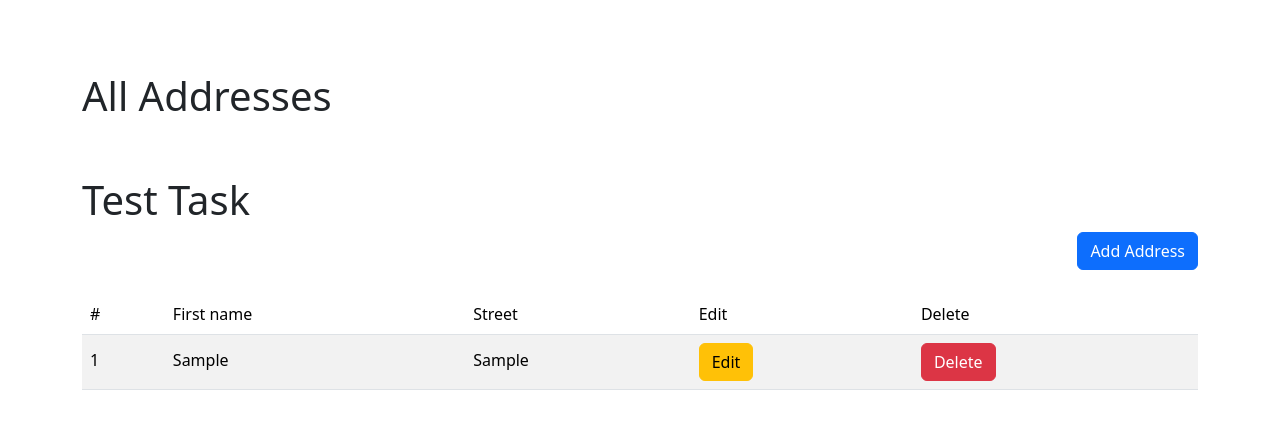
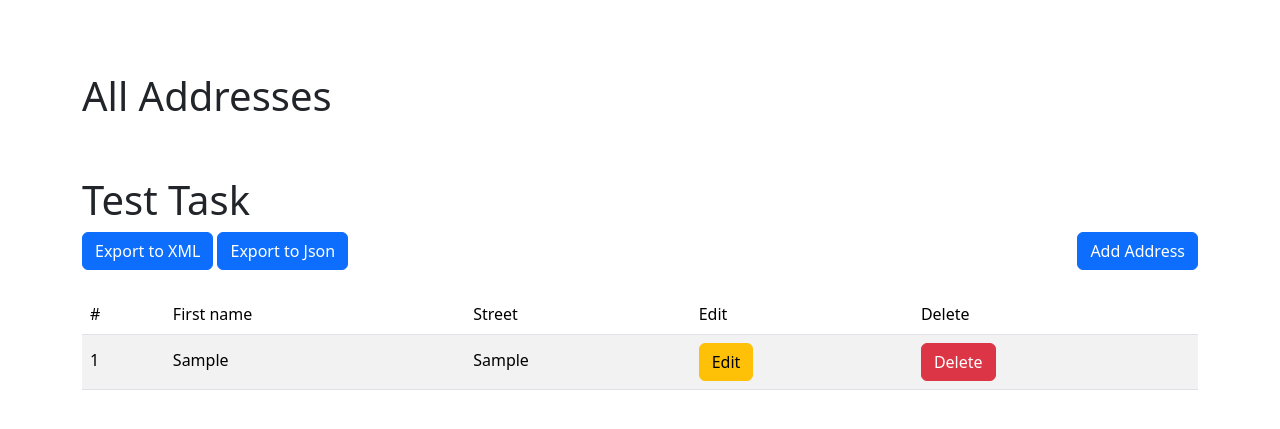
Before and after one commit to parthmp/address-book, a PHP site: page / in a window 1280 px wide. Shown: the top 429 px of the page. Run offline with PHP 8.4, Linux system fonts and the light colour scheme; tables that the repository leaves empty or names only in its code hold one stand-in row (values such as "Sample post").

Commit message:
export to json and xml functionalities

```diff
--- a/controllers/main.php
+++ b/controllers/main.php
@@ -147,4 +147,67 @@
 
         }
 
+        public function export_xml(){
+
+            $op = new DBOperations();
+
+            $results = $op->fetchAddresses();
+
+            $xml = new \DOMDocument('1.0', 'UTF-8');
+            $xml->formatOutput = true;
+
+
+            $root = $xml->createElement('data');
+            $root = $xml->appendChild($root);
+
+
+            foreach($results as $row) {
+                $record = $xml->createElement('record');
+                foreach($row as $key => $value) {
+                    $node = $xml->createElement($key);
+                    $nodeText = $xml->createTextNode(htmlspecialchars($value));
+                    $node->appendChild($nodeText);
+                    $record->appendChild($node);
+                }
+                $root->appendChild($record);
+            }
+
+
+            header('Content-Type: application/xml');
+            header('Content-Disposition: attachment; filename="export.xml"');
+            header('Content-Length: ' . strlen($xml->saveXML()));
+            header('Cache-Control: no-cache');
+            header('Pragma: no-cache');
+
+
+            echo $xml->saveXML();
+
+        }
+
+        public function export_json(){
+
+            $op = new DBOperations();
+
+            $results = $op->fetchAddresses();
+
+            $jsonData = json_encode(
+                [
+                    'data' => $results
+                ],
+                JSON_PRETTY_PRINT | JSON_UNESCAPED_UNICODE | JSON_UNESCAPED_SLASHES
+            );
+
+
+            // Set headers for download
+            header('Content-Type: application/json');
+            header('Content-Disposition: attachment; filename="export.json"');
+            header('Content-Length: ' . strlen($jsonData));
+            header('Cache-Control: no-cache');
+            header('Pragma: no-cache');
+
+            // Output JSON
+            echo $jsonData;
+
+        }
+
     }
--- a/views/index.php
+++ b/views/index.php
@@ -18,6 +18,8 @@
         <br>
         <h1>Test Task</h1>
         <a style="float:right" href="<?php echo \Libs\Helper::link('main/create'); ?>" class="btn btn-primary">Add Address</a>
+        <a href="<?php echo \Libs\Helper::link('main/export_xml'); ?>" class="btn btn-primary">Export to XML</a>
+        <a href="<?php echo \Libs\Helper::link('main/export_json'); ?>" class="btn btn-primary">Export to Json</a>
         <div style="float:none;clear:both"></div>
         <br>
         <table class="table table-striped">
```
